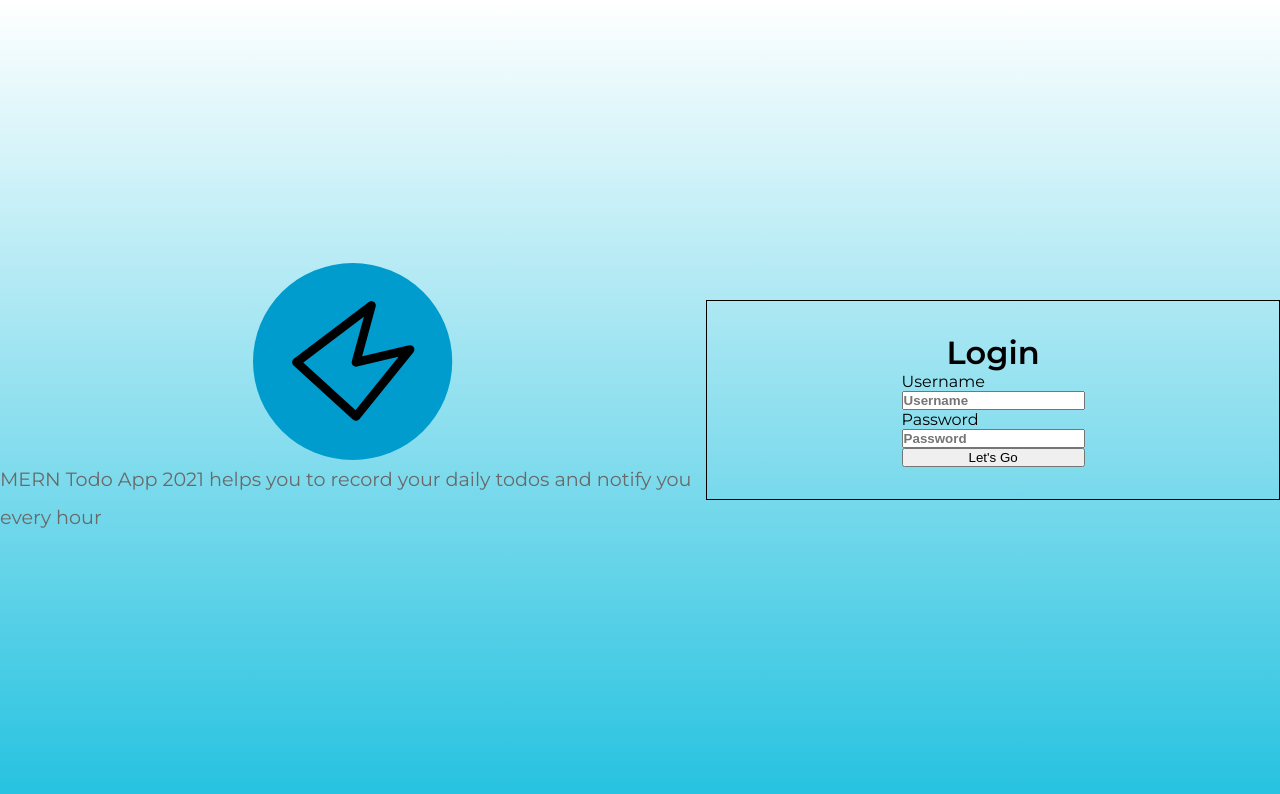
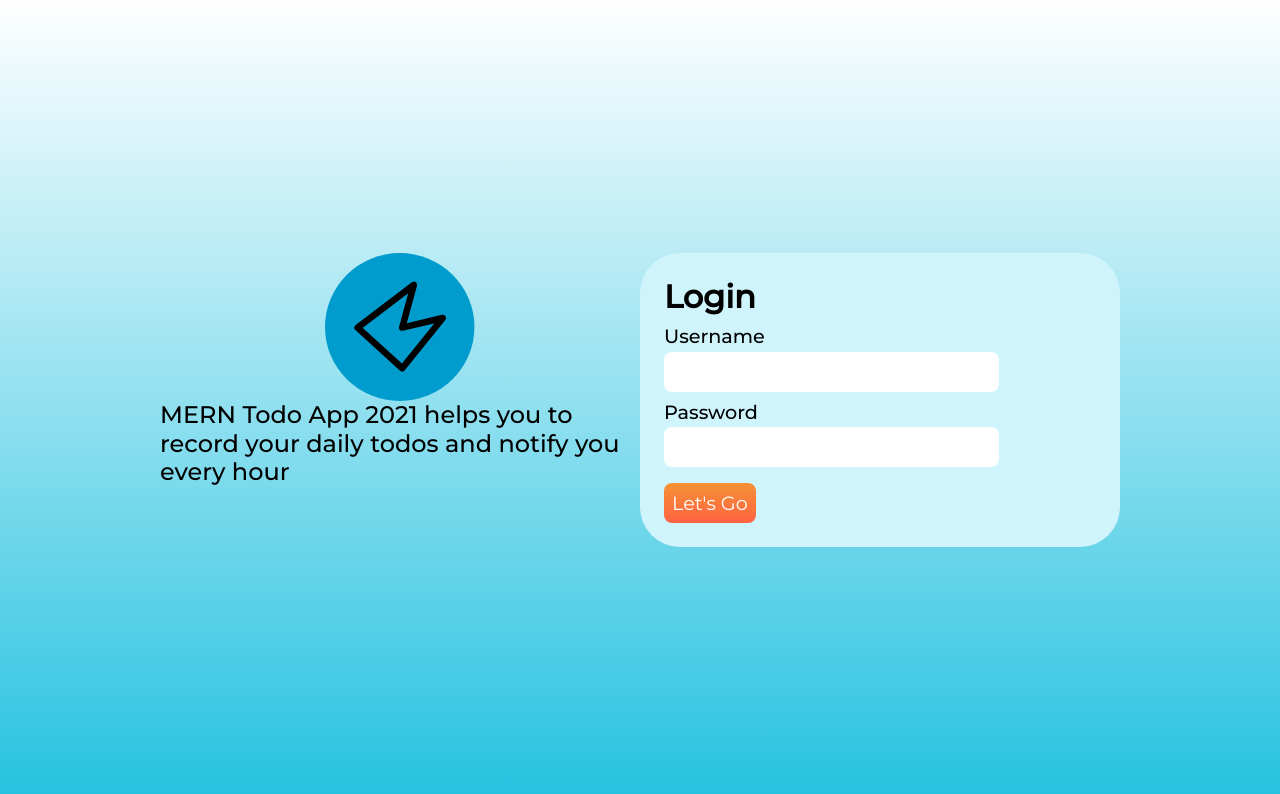
Before and after one commit to gyz15/mern-todo-2021, a React (Create React App) app in the folder client/: page /login in a window 1280 px wide. Shown: the top 794 px of the page. Built offline with nearby package versions, Linux system fonts and the light colour scheme.

Commit message:
Login Page styling

```diff
--- a/client/public/index.html
+++ b/client/public/index.html
@@ -15,8 +15,9 @@
       user's mobile device or desktop. See https://developers.google.com/web/fundamentals/web-app-manifest/
     -->
     <link rel="manifest" href="%PUBLIC_URL%/manifest.json" />
+    <link rel="preconnect" href="https://fonts.gstatic.com" />
     <link
-      href="https://fonts.googleapis.com/css2?family=Montserrat:wght@400;600&display=swap"
+      href="https://fonts.googleapis.com/css2?family=Montserrat:wght@400;500&display=swap"
       rel="stylesheet"
     />
     <!--
--- a/client/src/components/Icon/Logo.js
+++ b/client/src/components/Icon/Logo.js
@@ -1,13 +1,13 @@
 import React from "react";
 import logo from "../../images/logo.svg";
 
-const Logo = () => {
+const Logo = ({ size = 200 }) => {
   return (
     <div>
       <img
         src={logo}
         alt="MERN Todo App 2021"
-        style={{ width: "200px", margin: "auto", display: "block" }}
+        style={{ width: `${size}px`, margin: "auto", display: "block" }}
       />
     </div>
   );
--- a/client/src/components/auth/LoginForm.js
+++ b/client/src/components/auth/LoginForm.js
@@ -10,6 +10,9 @@ import Input from "../common/Input";
 
 // Actions
 import { loginUser } from "../../actions/authActions";
+
+// Styles
+import styled from "styled-components";
 
 const LoginForm = () => {
   const dispatch = useDispatch();
@@ -28,25 +31,63 @@ const LoginForm = () => {
   };
   return (
     <form onSubmit={(e) => loginHandler(e)}>
+      <InputContainer>
         <label>Username</label>
         <Input
           value={username}
-        placeholder="Username"
           onChange={(e) => setUsername(e.target.value)}
           error={errors.username}
         />
-
+      </InputContainer>
+      <InputContainer>
         <label>Password</label>
         <Input
           type="password"
           value={password}
-        placeholder="Password"
           onChange={(e) => setPassword(e.target.value)}
           error={errors.password}
         />
-      <button type="sumbit">Let's Go</button>
+      </InputContainer>
+
+      <LoginButton type="sumbit">Let's Go</LoginButton>
     </form>
   );
 };
 
+const InputContainer = styled.div`
+  margin: 0.5rem 0.8rem 0rem 0rem;
+  label {
+    display: block;
+    padding-bottom: 0.2rem;
+  }
+  input {
+    width: 80%;
+    border: none;
+    font-size: 1.2rem;
+    padding: 0.5rem 1rem;
+    border-radius: 0.5rem;
+    &:focus {
+      border: none;
+      outline: none;
+    }
+  }
+`;
+
+const LoginButton = styled.button`
+  margin-top: 1rem;
+  outline: none;
+  border: none;
+  padding: 0.5rem;
+  font-size: 1.2rem;
+  display: inline-block;
+  border-radius: 0.5rem;
+  color: ${(props) => props.theme.fontColorLight};
+  width: auto;
+  position: left;
+  background: ${(props) => props.theme.actionLinear};
+  &:hover {
+    cursor: pointer;
+  }
+`;
+
 export default LoginForm;
--- a/client/src/components/common/Input.js
+++ b/client/src/components/common/Input.js
@@ -1,4 +1,5 @@
 import React from "react";
+import styled from "styled-components";
 
 const Input = ({
   type = "text",
@@ -15,9 +16,14 @@ const Input = ({
         placeholder={placeholder}
         onChange={onChange}
       ></input>
-      {error && <small>{error}</small>}
+      {error && <ErrorMessage>{error}</ErrorMessage>}
     </>
   );
 };
 
+const ErrorMessage = styled.small`
+  color: ${(props) => props.theme.fontColorErr};
+  font-weight: 500;
+`;
+
 export default Input;
--- a/client/src/components/style/GlobalStyles.js
+++ b/client/src/components/style/GlobalStyles.js
@@ -33,8 +33,7 @@ const GlobalStyles = createGlobalStyle`
     }
     p{
         font-size:1.2rem;
-        line-height:200%;
-        color:#696969;
+        line-height:120%;
     }
     a{
         text-decoration:none;
@@ -44,8 +43,11 @@ const GlobalStyles = createGlobalStyle`
         display:block;
     }
     input{
-    font-weight: bold;
-    font-family: "Monserrat", sans-serif;}
+        font-family: "Montserrat", sans-serif;
+    }
+    button{
+        font-family:"Montserrat"
+    }
 `;
 
 export default GlobalStyles;
--- a/client/src/pages/Login.js
+++ b/client/src/pages/Login.js
@@ -1,7 +1,7 @@
 // TODO Split into component
 // TODO Themed colour which has config
 // TODO styling according to figma
-
+// TODO do not have an account, register here
 // Packages
 import React, { useEffect } from "react";
 import { useSelector } from "react-redux";
@@ -31,12 +31,13 @@ const Login = () => {
   }, [isAuthenticated]);
   return (
     <LoginPage>
+      <MainContainer>
         <InfoContainer>
-        <Logo />
-        <p>
-          MERN Todo App 2021 helps you to record your daily todos and notify you
-          every hour
-        </p>
+          <Logo size={150} />
+          <LoginParagraph>
+            MERN Todo App 2021 helps you to record your daily todos and notify
+            you every hour
+          </LoginParagraph>
         </InfoContainer>
         <LoginContainer>
           <h1>Login</h1>
@@ -44,6 +45,7 @@ const Login = () => {
             <LoginForm />
           </LoginFormContainer>
         </LoginContainer>
+      </MainContainer>
     </LoginPage>
   );
 };
@@ -61,18 +63,39 @@ const LoginPage = styled.div`
 
 const LoginContainer = styled.div`
   width: 50%;
-  border: 1px black solid;
-  padding: 2rem;
+  padding: 1.5rem;
   display: flex;
-  align-items: center;
+
   flex-direction: column;
+  background: ${(props) => props.theme.color_1};
+  border-radius: 2.5rem;
 `;
 
 const LoginFormContainer = styled.div`
   form {
-    display: flex;
-    flex-direction: column;
+    /* display: flex;
+    flex-direction: column; */
+    label {
+      font-size: 1.2rem;
+      font-weight: 500;
+    }
+    input {
+      display: block;
+    }
   }
 `;
 
-const InfoContainer = styled.div``;
+const InfoContainer = styled.div`
+  width: 50%;
+`;
+
+// TODO Main container flex direction change if screen width change
+const MainContainer = styled.div`
+  width: 75vw;
+  display: flex;
+`;
+
+const LoginParagraph = styled.p`
+  font-weight: 500;
+  font-size: 1.5rem;
+`;
```
Lines whose indentation alone changed are shown as unchanged.
